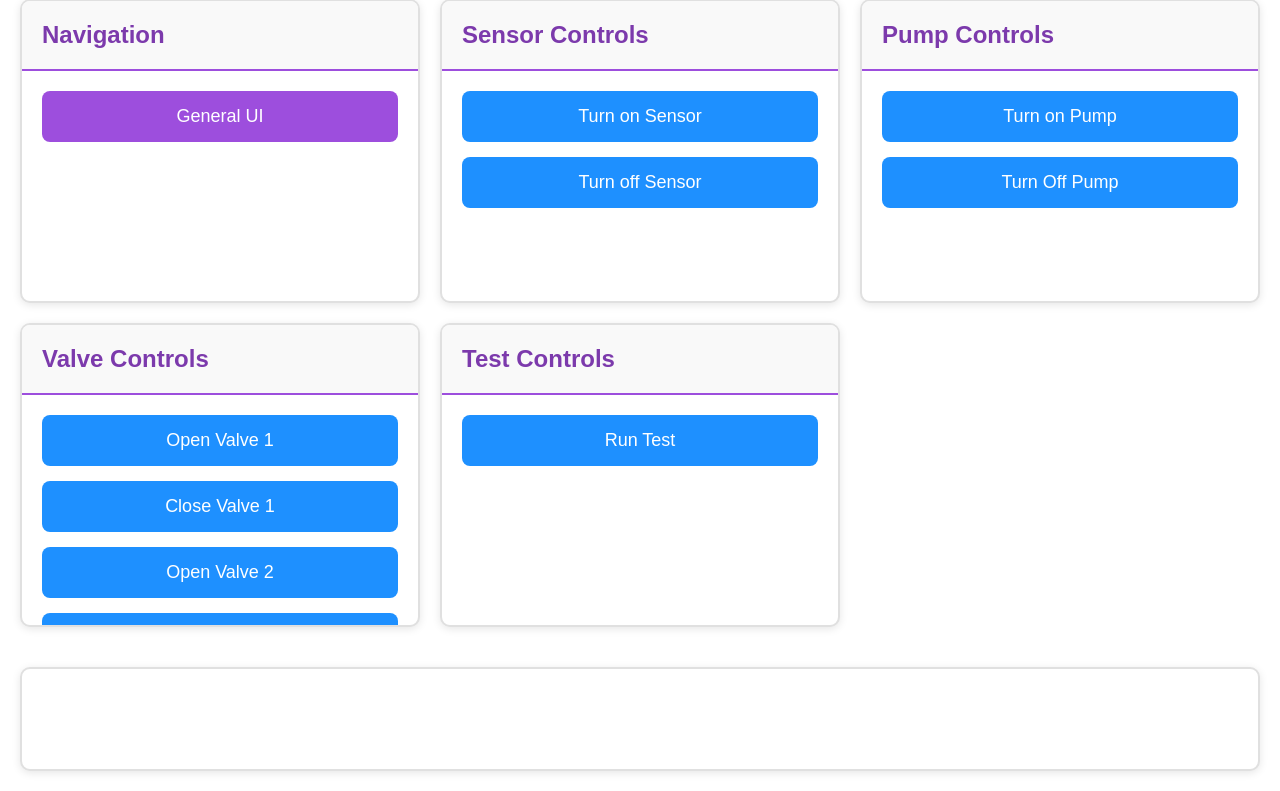
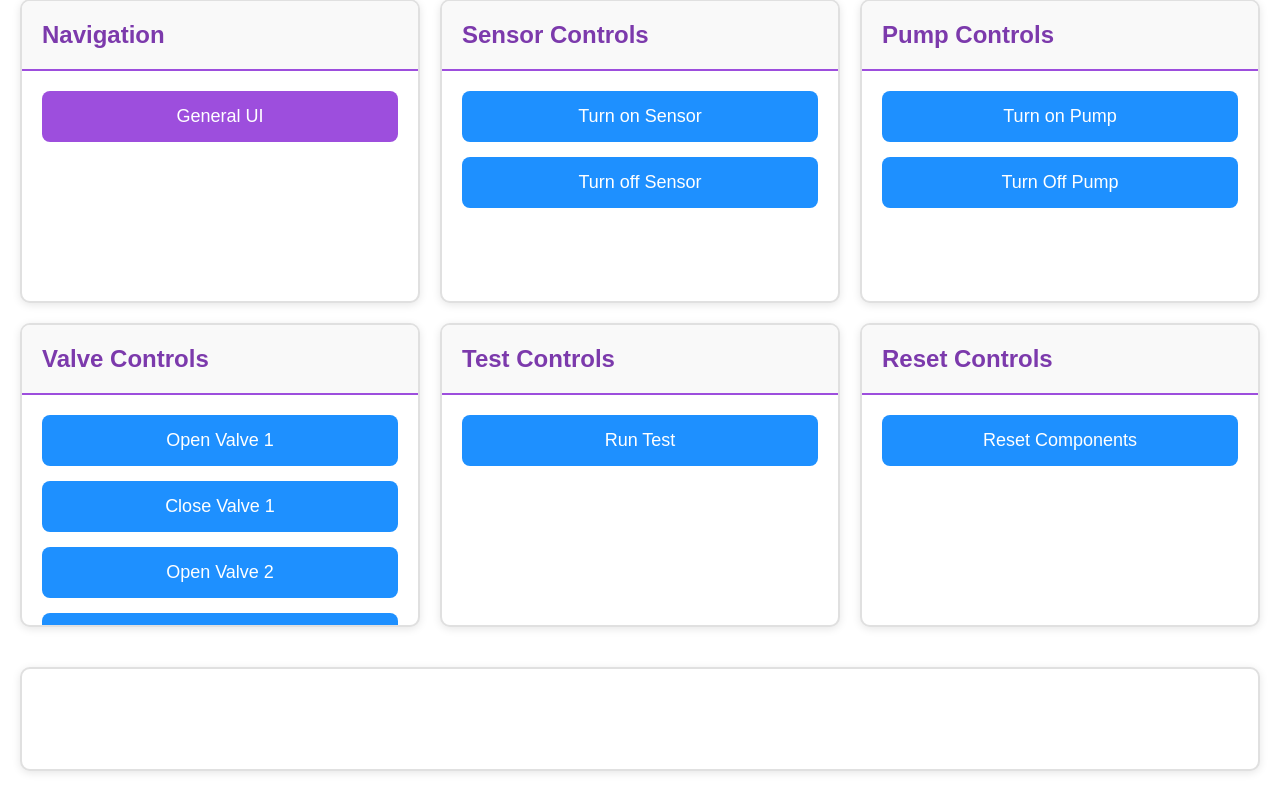
Before and after one commit to ArtemioT/Bertbox, a FastAPI app: page / in a window 1280 px wide. Shown: the part 109-900 px from the top of the page. Run offline with FastAPI, Linux system fonts and the light colour scheme.

Commit message:
added reset endpoint and implemented runtest

```diff
--- a/src/basicinterface/app.py
+++ b/src/basicinterface/app.py
@@ -94,17 +94,62 @@ async def valve(valve_number: int, action: str):
 @app.post("/runTest")
 async def fullTest():
     #this function should first reset all controls then run all controls.
-    output = {"message": "Full test command sent"}
-    print(await valve(1, "Open"))
+    reset_result = system.reset_all()
+    test_results ={"reset": reset_result, "test_sequence": []}
 
-    send_command("runTest")
-    return output
+    for valve_num in range(1,4):
+        valve_sm = system.get_valve(valve_num)
+        valve_sm.on_event(ValveState.OPENING)
+        test_results["test_sequence"].append({"action": f"Valve {valve_num} OPENING", "state": valve_sm.state.name})
+
+        send_command(f"valve{valve_num}Opening")
+
+        valve_sm.on_event(ValveState.OPEN)
+        test_results["test_sequence"].append({"action": f"Valve {valve_num} OPEN", "state": valve_sm.state.name})
+        send_command(f"valve{valve_num}Open")
+
+    system.get_pump().on_event(PumpState.PRIMING)
+    test_results["test_sequence"].append({"action": "Pump PRIMING", "state": system.get_pump().state.name})
+    send_command("pumpPriming")
+
+    system.get_pump().on_event(PumpState.RUNNING)
+    test_results["test_sequence"].append({"action": "Pump RUNNING", "state": system.get_pump().state.name})
+    send_command("pumpRunning")
+
+    system.sensor_active = True
+    test_results["test_sequence"].append({"action": "Sensor ON", "state": "ON"})
+    send_command("sensorOn")
+
+    for valve_num in range(1,4):
+        valve_sm = system.get_valve(valve_num)
+        valve_sm.on_event(ValveState.CLOSING)
+        test_results["test_sequence"].append({"action": f"Valve {valve_num} CLOSING", "state": valve_sm.state.name})
+        send_command(f"valve{valve_num}Closing")
+
+        valve_sm.on_event(ValveState.CLOSED)
+        test_results["test_sequence"].append({"action": f"Valve {valve_num} CLOSED", "state": valve_sm.state.name})
+        send_command(f"valve{valve_num}Closed")
+
+    system.get_pump().on_event(PumpState.IDLE)
+    test_results["test_sequence"].append({"action": "Pump IDLE", "state": system.get_pump().state.name})
+    send_command("pumpIdle")
+
+    system.sensor_active = False
+    test_results["test_sequence"].append({"action": "Sensor OFF", "state": "OFF"})
+    send_command("sensorOff")
+
+    return {"message": "Full test sequence completed", "results": test_results}
 
 @app.get("/metrics")
 async def metrics():
     # Does nothing here to make sure no errors happen
     return{"message": "CS checking script"}
 
+@app.post("/reset")
+async def reset_system():
+    result = system.reset_all()
+    send_command("resetAll")
+    return {"message": "System reset completed", "results": result}
 
 if __name__ == "__main__":
     import uvicorn
--- a/src/basicinterface/templates/index.html
+++ b/src/basicinterface/templates/index.html
@@ -82,6 +82,17 @@
                 </div>
             </div>
         </div>
+        <!-- REST CONTROLS SECTION -->
+        <div class="section">
+            <h2>Reset Controls</h2>
+            <div class="section-content">
+                <div class="button-container">
+                    <button onclick="sendCommand('/reset', 'resetting components')">
+                        Reset Components
+                    </button>
+                </div>
+            </div>
+        </div>
     </div>
 
     <div id="output"></div>
```
Also changed, not shown: 3 other files.
